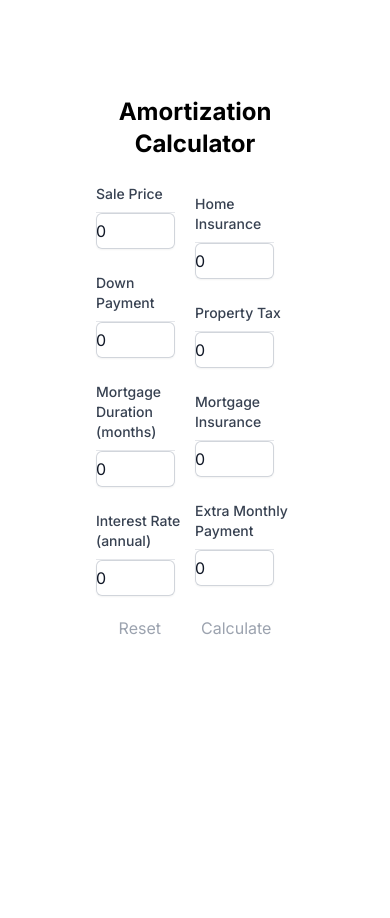
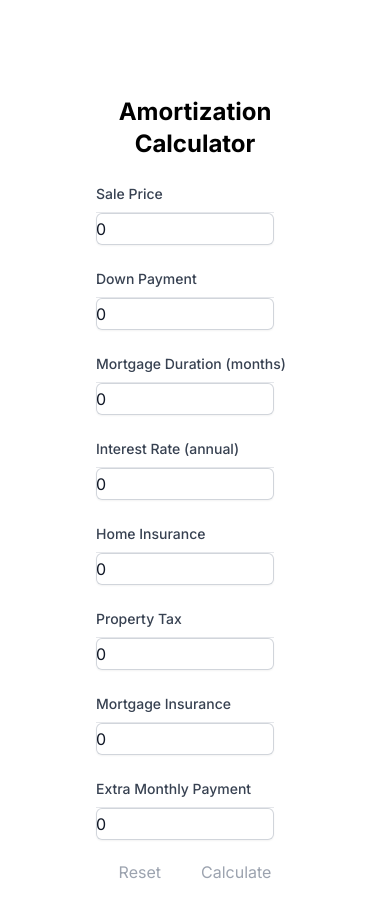
Before and after one commit to meddlin/amortize-client, a Next.js app: page / in a window 390 px wide. Shown: the top 918 px of the page. Before the commit the page ends 844 px from the top, so only its background shows below. Built offline with nearby package versions, Linux system fonts and the light colour scheme.

Commit message:
Fixed name on label, ErrorMessage

```diff
--- a/src/components/calculation-form.js
+++ b/src/components/calculation-form.js
@@ -89,9 +89,6 @@ const CalculationForm = () => {
                                             errors={errors.interestRate} handleChange={handleChange} handleBlur={handleBlur}
                                         />
                                     </div>
-                                </div>
-
-                                <div className="flex flex-col">
                                     <div className="grow mt-6 divide-y divide-gray-200">
                                         <NumberInput title={'Home Insurance'} type={'number'} name={'homeInsurance'} id={'homeInsurance'}
                                             value={values.homeInsurance}
--- a/src/components/form/number-input.js
+++ b/src/components/form/number-input.js
@@ -7,18 +7,22 @@ const NumberInput = ({
 }) => {
     return (
         <>
-            <label htmlFor="salePrice" className="block text-sm font-medium text-gray-700">{title}</label>
+            <label htmlFor={name} className="block text-sm font-medium text-gray-700">{title}</label>
             <div className="mt-2 mr-5 flex flex-col">
                 <input
                     type={type}
                     name={name}
                     id={id}
-                    className={ `${errors && touched ? 'input-error' : ''} block w-full rounded-md border-0 py-1.5 text-gray-900 shadow-sm ring-1 ring-inset ring-gray-300 placeholder:text-gray-400 focus:ring-2 focus:ring-inset focus:ring-indigo-600 sm:text-sm sm:leading-6` }
+                    className={
+                        `${
+                            errors && touched ? 'input-error' : ''
+                        } leading-3 block w-full rounded-md border-0 py-1.5 text-gray-900 shadow-sm ring-1 ring-inset ring-gray-300 placeholder:text-gray-400 focus:ring-2 focus:ring-inset focus:ring-indigo-600 sm:text-sm sm:leading-6`
+                    }
                     onChange={handleChange}
                     onBlur={handleBlur}
                     value={value}
                 />
-                <ErrorMessage name="salePrice" component="span" className="error text-xs text-red-700" />
+                <ErrorMessage name={name} component="span" className="error text-xs text-red-700" />
             </div>
         </>
     );
```
